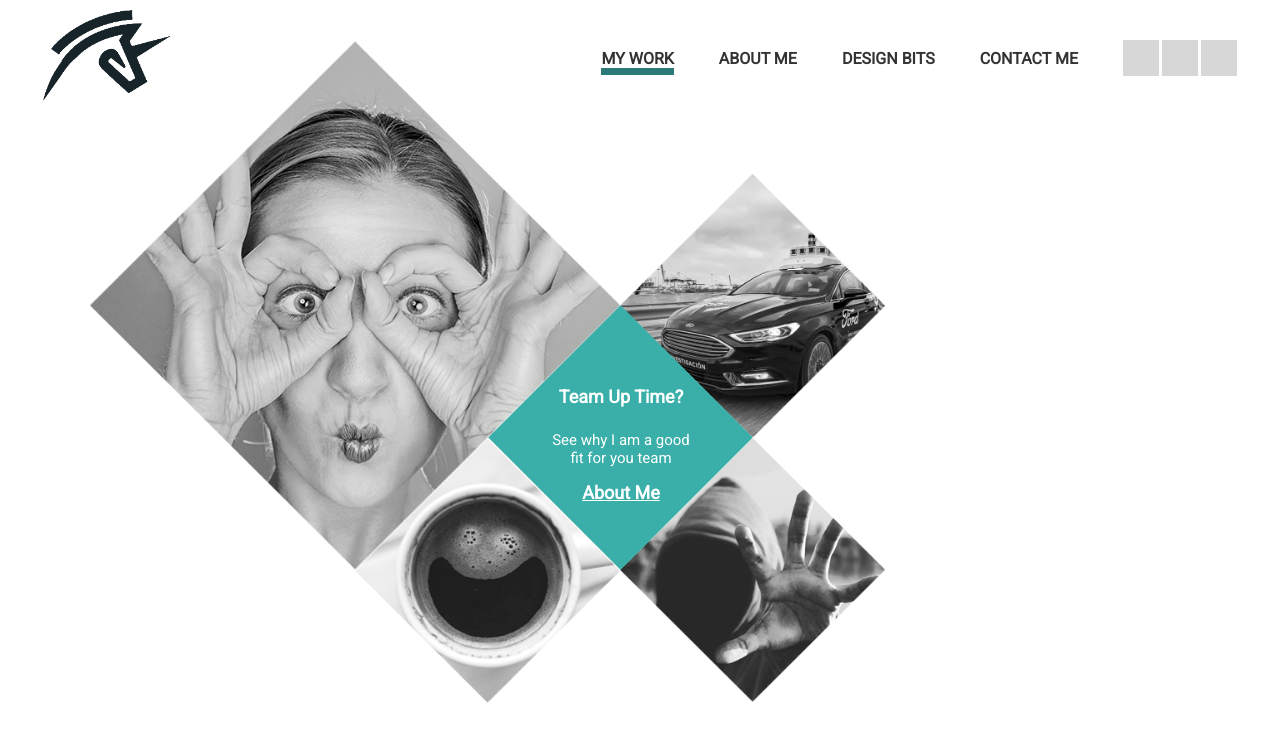
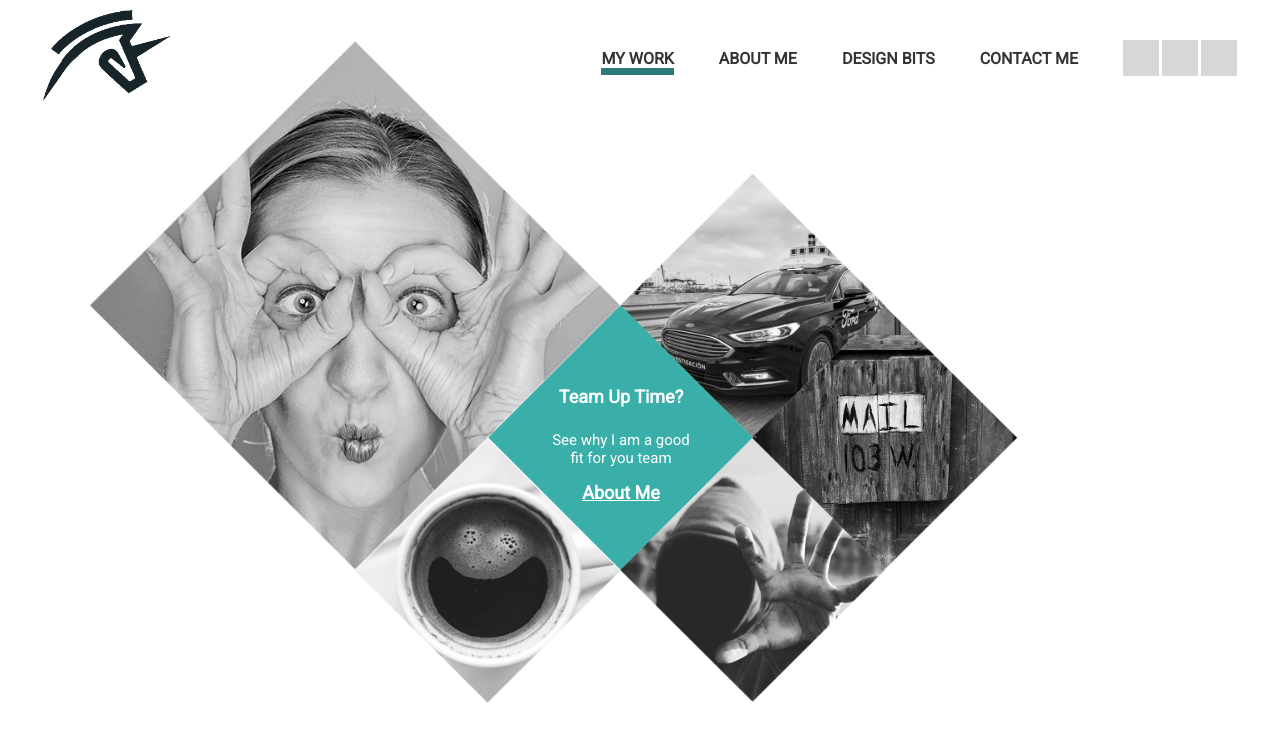
Before and after one commit to Grahamcr/portfolio, an Angular app in the folder portolio/: page / in a window 1280 px wide. Shown: the top 740 px of the page. Built offline with nearby package versions, Linux system fonts and the light colour scheme.

Commit message:
bill importer diamond

```diff
--- a/portolio/src/app/home/home.component.html
+++ b/portolio/src/app/home/home.component.html
@@ -44,3 +44,12 @@
 [colorimage]= "'assets/images/ghostred.png'"
 [caselink] = "'https://www.google.com'"
 ></app-diamondimg>
+
+<app-diamondimg class="right-of-about"
+[pic]="'findit'"
+[title]="'Need for Speed'"
+[description]="'How might we go faster and more accurate?'"
+[bwimage]= "'assets/images/importer_bw.png'"
+[colorimage]= "'assets/images/importer.png'"
+[caselink] = "'https://www.google.com'"
+></app-diamondimg>
--- a/portolio/src/app/home/home.component.less
+++ b/portolio/src/app/home/home.component.less
@@ -26,9 +26,16 @@
     left: 580px;
 }
 
-//Right now this is ghost red
+// Right now this is ghost red
 .bottom-right-of-about {
     position: absolute;
     top: 332px;
     left: 580px;
 }
+
+// Right now this is the bill importer
+.right-of-about {
+    position: absolute;
+    top: 200px;
+    left: 712px;
+}
```
